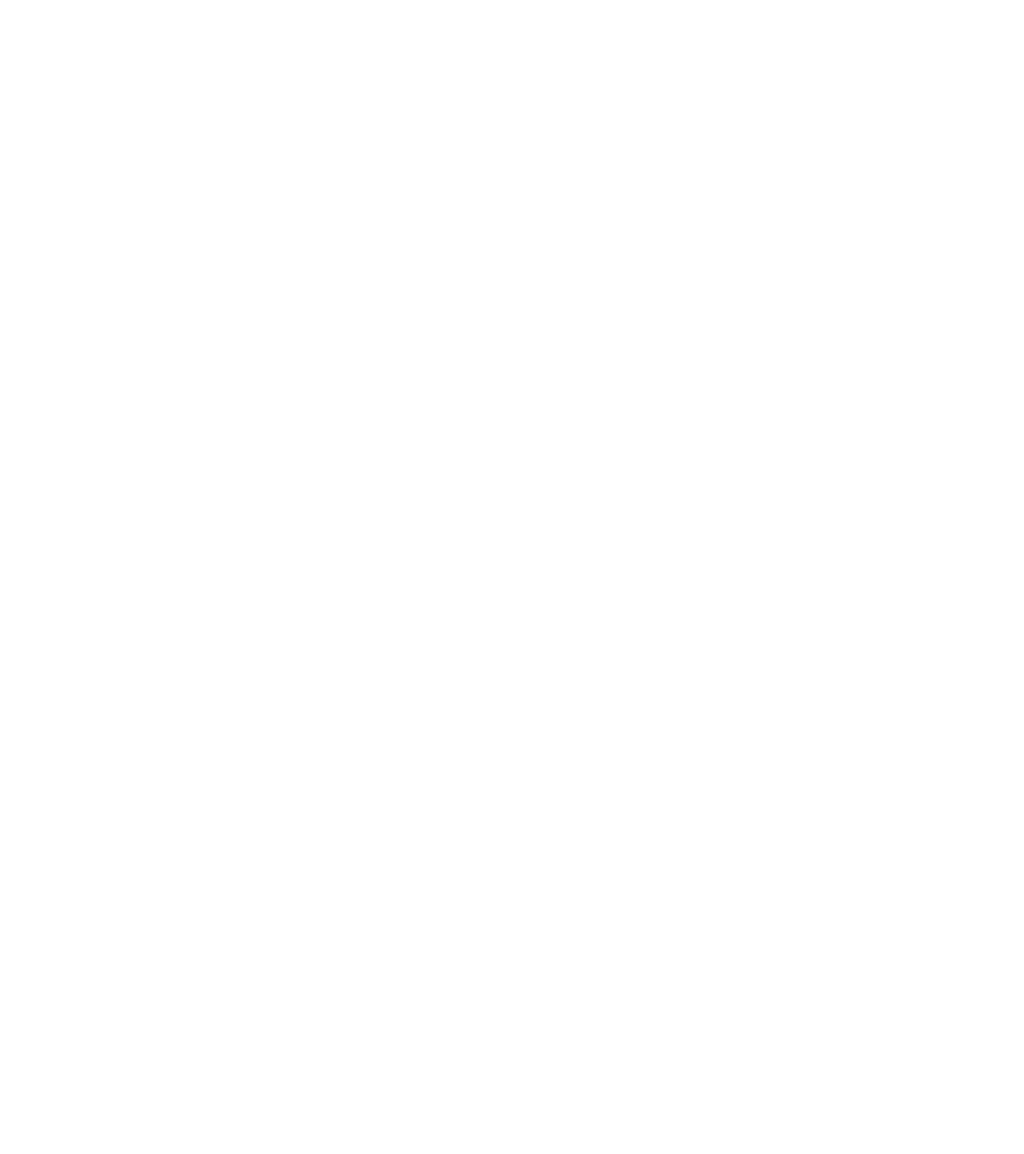
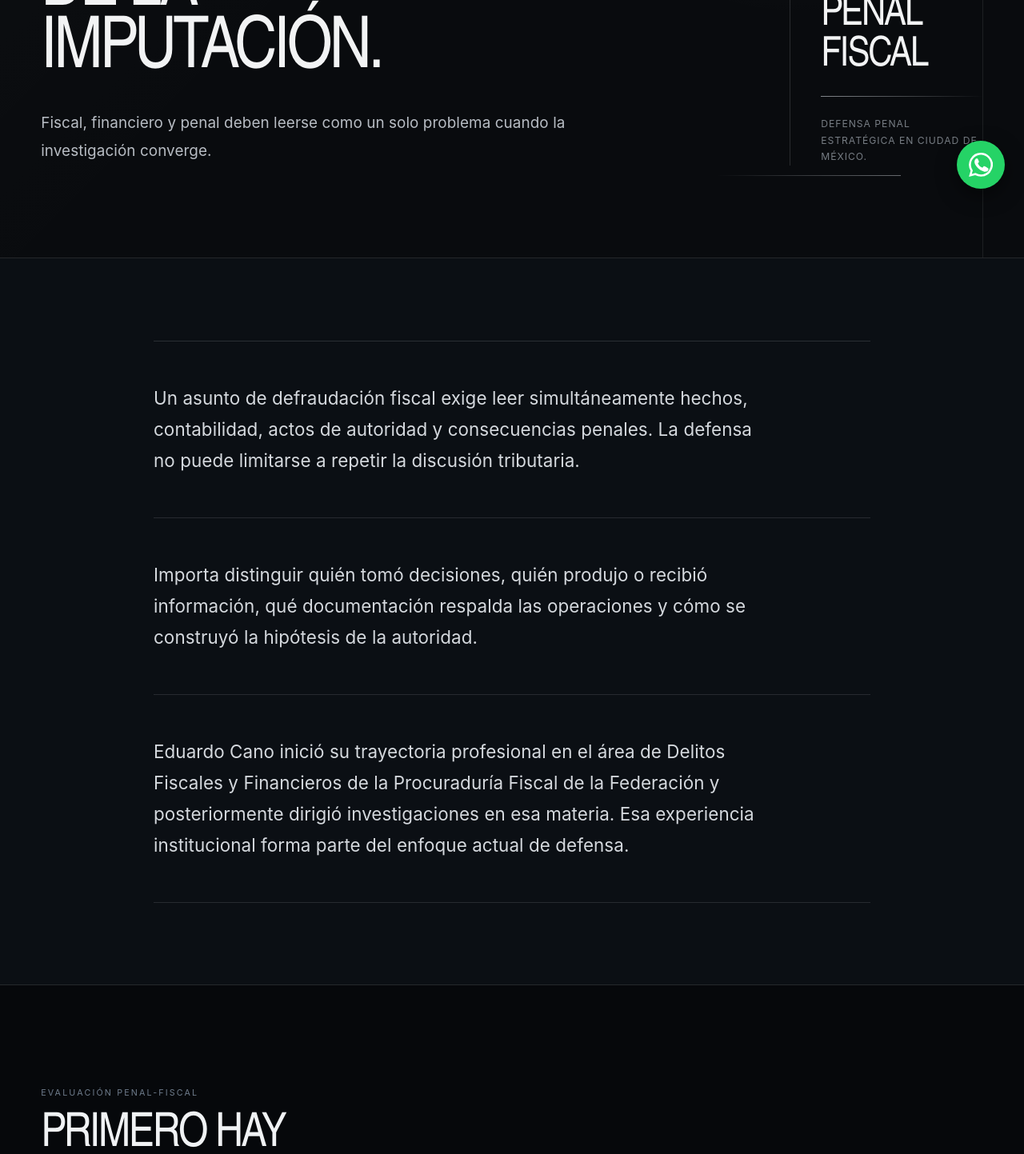
Before and after one commit to josuechavando350-png/nexus-engine, a Next.js app in the folder apps/cano-penal/: page /defraudacion-fiscal in a window 1280 px wide. Before the commit this address had no page. Shown: the part 520-1963 px from the top of the page at 80% size. Before the commit the page ends 800 px from the top, so only its background shows below. Built offline with nearby package versions, Linux system fonts and the light colour scheme.

Commit message:
preview(cano): add commercial SEO route defraudacion-fiscal

```diff
--- /dev/null
+++ b/apps/cano-penal/src/app/defraudacion-fiscal/page.tsx
@@ -0,0 +1,23 @@
+import type { Metadata } from "next";
+import { PageShell } from "../SiteChrome";
+import { InteriorCta, InteriorHero, EditorialParagraphs } from "../InteriorSections";
+
+export const metadata: Metadata = {
+  title: "Defraudación fiscal | Defensa penal fiscal CDMX",
+  description: "Defensa penal en investigaciones y procedimientos relacionados con defraudación fiscal, con experiencia institucional en delitos fiscales y financieros.",
+  alternates: { canonical: "https://canopenal.com/defraudacion-fiscal" },
+};
+
+const paragraphs = [
+  "Un asunto de defraudación fiscal exige leer simultáneamente hechos, contabilidad, actos de autoridad y consecuencias penales. La defensa no puede limitarse a repetir la discusión tributaria.",
+  "Importa distinguir quién tomó decisiones, quién produjo o recibió información, qué documentación respalda las operaciones y cómo se construyó la hipótesis de la autoridad.",
+  "Eduardo Cano inició su trayectoria profesional en el área de Delitos Fiscales y Financieros de la Procuraduría Fiscal de la Federación y posteriormente dirigió investigaciones en esa materia. Esa experiencia institucional forma parte del enfoque actual de defensa."
+] as const;
+
+export default function TaxFraudDefensePage() {
+  return <PageShell>
+    <InteriorHero eyebrow="Defraudación fiscal" title="El expediente penal empieza mucho antes de la imputación." lead="Fiscal, financiero y penal deben leerse como un solo problema cuando la investigación converge." marker="PENAL FISCAL" />
+    <section className="cp-page"><div className="cp-wrap cp-page-copy"><EditorialParagraphs paragraphs={paragraphs} /></div></section>
+    <InteriorCta eyebrow="Evaluación penal-fiscal" title="Primero hay que reconstruir qué está sosteniendo la autoridad." />
+  </PageShell>;
+}
```
